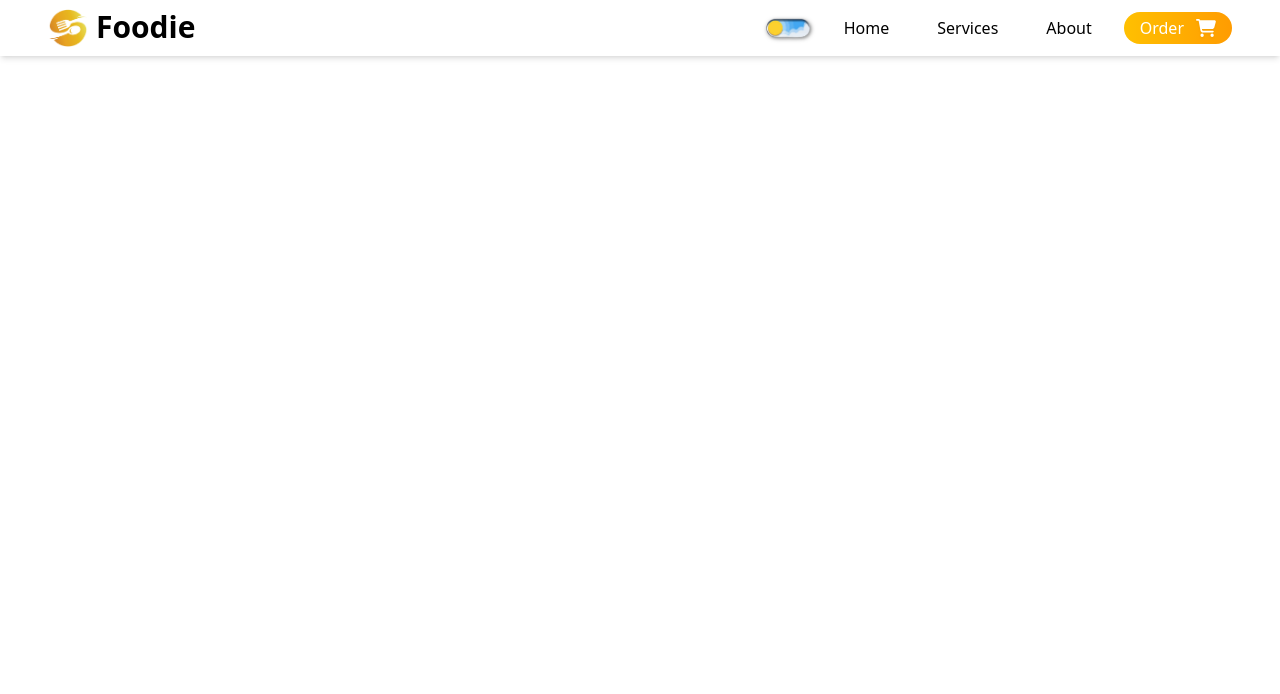
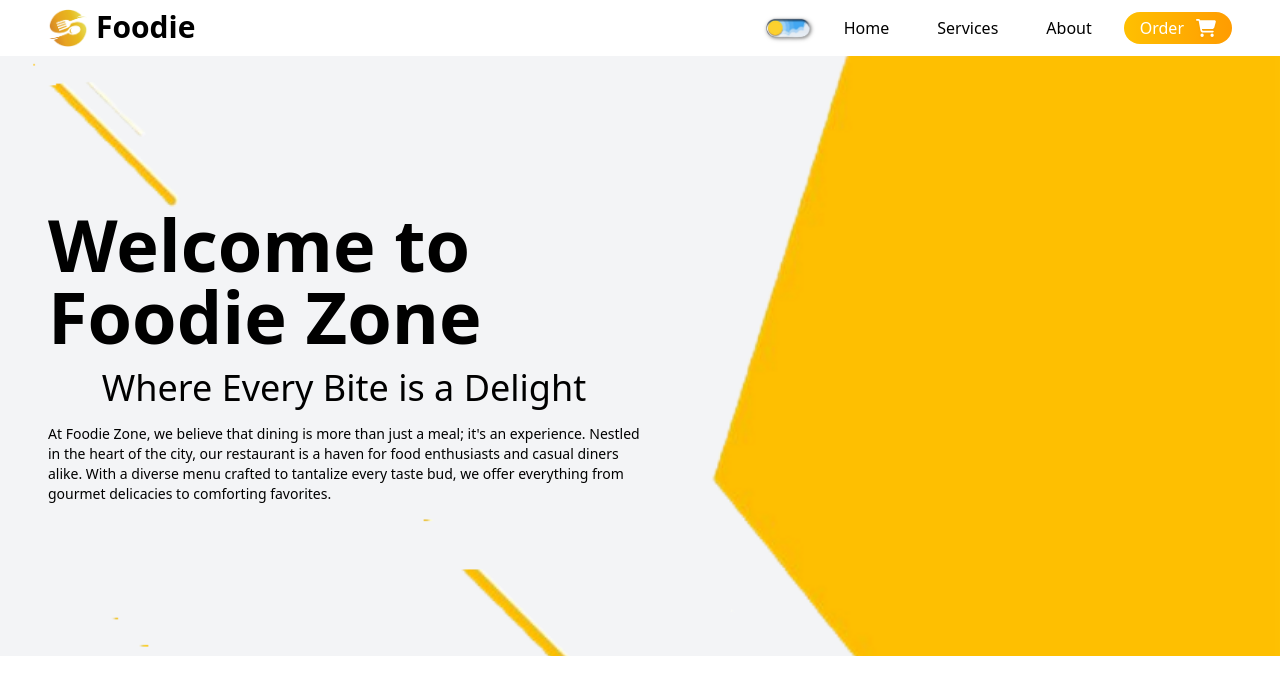
Before and after one commit to IAMYASH79/Food-App, a React (Vite) app: page / in a window 1280 px wide. Shown: the top 694 px of the page. Built offline with nearby package versions, Linux system fonts and the light colour scheme.

Commit message:
add new features

```diff
--- a/src/App.jsx
+++ b/src/App.jsx
@@ -1,10 +1,12 @@
 import React from "react";
 import Navbar from "./components/Navbar/Navbar";
+import Hero from "./components/Hero/Hero";
 
 const App = () => {
   return (
     <>
       <Navbar />
+      <Hero />
     </>
   );
 };
--- a/src/components/Hero/Hero.jsx
+++ b/src/components/Hero/Hero.jsx
@@ -1,8 +1,8 @@
 import React from "react";
 import bgImg from "../../assets/vector3.png";
-import Food1 from "../../assets/briyani2.png";
-import Food2 from "../../assets/briyani3.png";
-import Food3 from "../../assets/briyani5.png";
+import Food1 from "../../assets/biryani2.png";
+import Food2 from "../../assets/biryani3.png";
+import Food3 from "../../assets/biryani5.png";
 
 const ImageList = [
   {
@@ -24,19 +24,43 @@
   backgroundPosition: "center",
   backgroundSize: "cover",
   backgroundRepeat: "no-repeat",
-    width: "100%"
-    height: "100%"
-
-}
+  width: "100%",
+  height: "100%",
+};
 
 const Hero = () => {
-    const[imageId, setImageId] = React.useState(Food1)
-  return <>
-  <div style={bgImage}
+  const [imageId, setImageId] = React.useState(Food1);
+  return (
+    <>
+      <div
+        style={bgImage}
         className="min-h-[550px] sm:min-h-[600px] bg-gray-100 flex justify-center items-center dark:bg-gray-950 dark:text-white duration-200"
-  style={bgImage}>
+      >
+        <div className="container pb-8 sm:pb-0">
+          <div className="grid grid-cols-1 sm:grid-cols-2">
+            {/* text content section   */}
+            <div className="flex flex-col justify-center items-center gap-4 pt-12 sm:pt-0 text-center sm:text-left order-2 sm:order-1">
+              <h1 className="text-5xl sm:text-6xl lg:text-7xl font-bold">
+                Welcome to Foodie Zone
+              </h1>
+              <h3 className="text-2xl sm:text-3xl lg:text-4xl from-neutral-100">
+                Where Every Bite is a Delight
+              </h3>
+              <p className="text-sm">
+                At Foodie Zone, we believe that dining is more than just a meal;
+                it's an experience. Nestled in the heart of the city, our
+                restaurant is a haven for food enthusiasts and casual diners
+                alike. With a diverse menu crafted to tantalize every taste bud,
+                we offer everything from gourmet delicacies to comforting
+                favorites.
+              </p>
             </div>
-   </>;
+            {/* Image section */}
+          </div>
+        </div>
+      </div>
+    </>
+  );
 };
 
 export default Hero;
```
Lines whose indentation alone changed are shown as unchanged.
